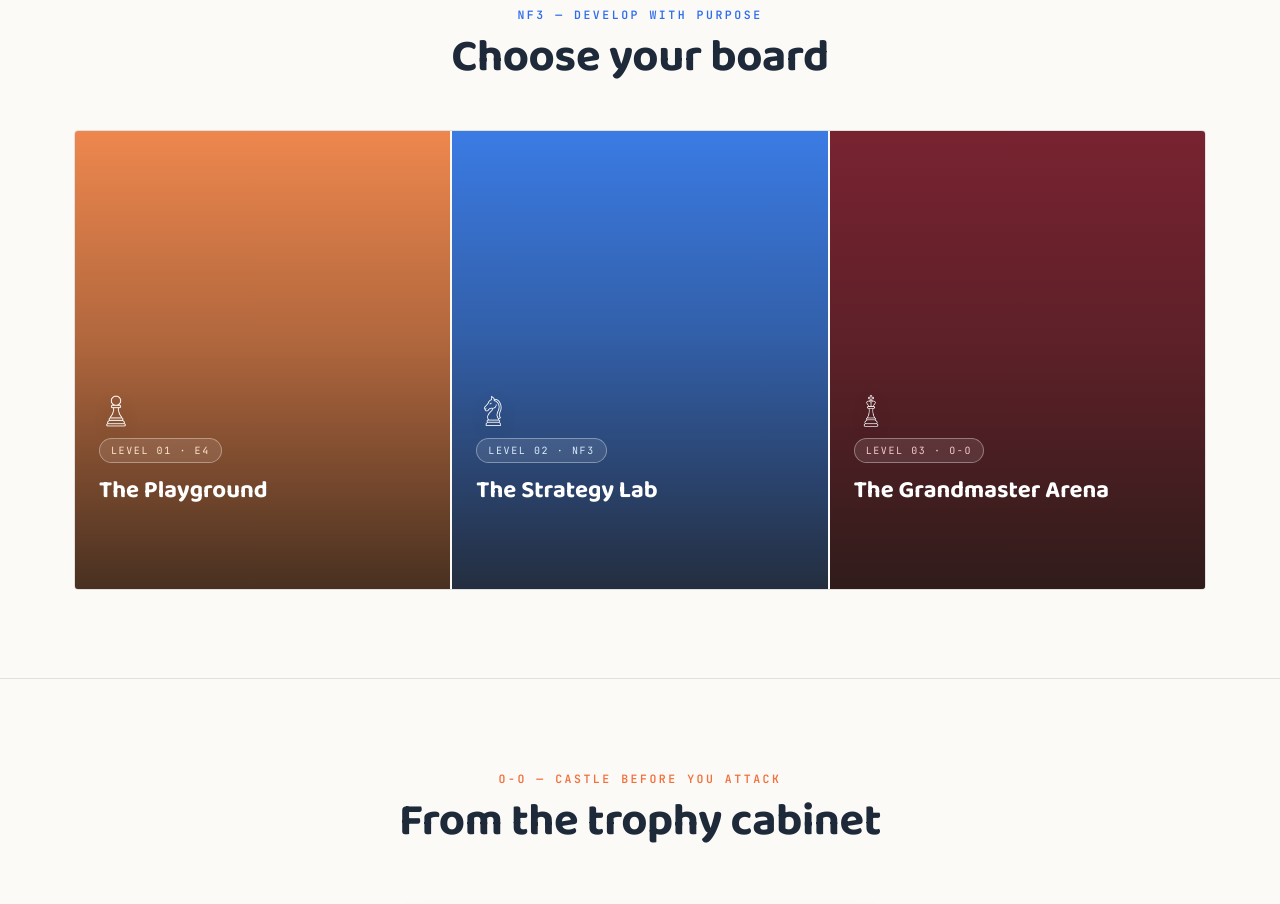
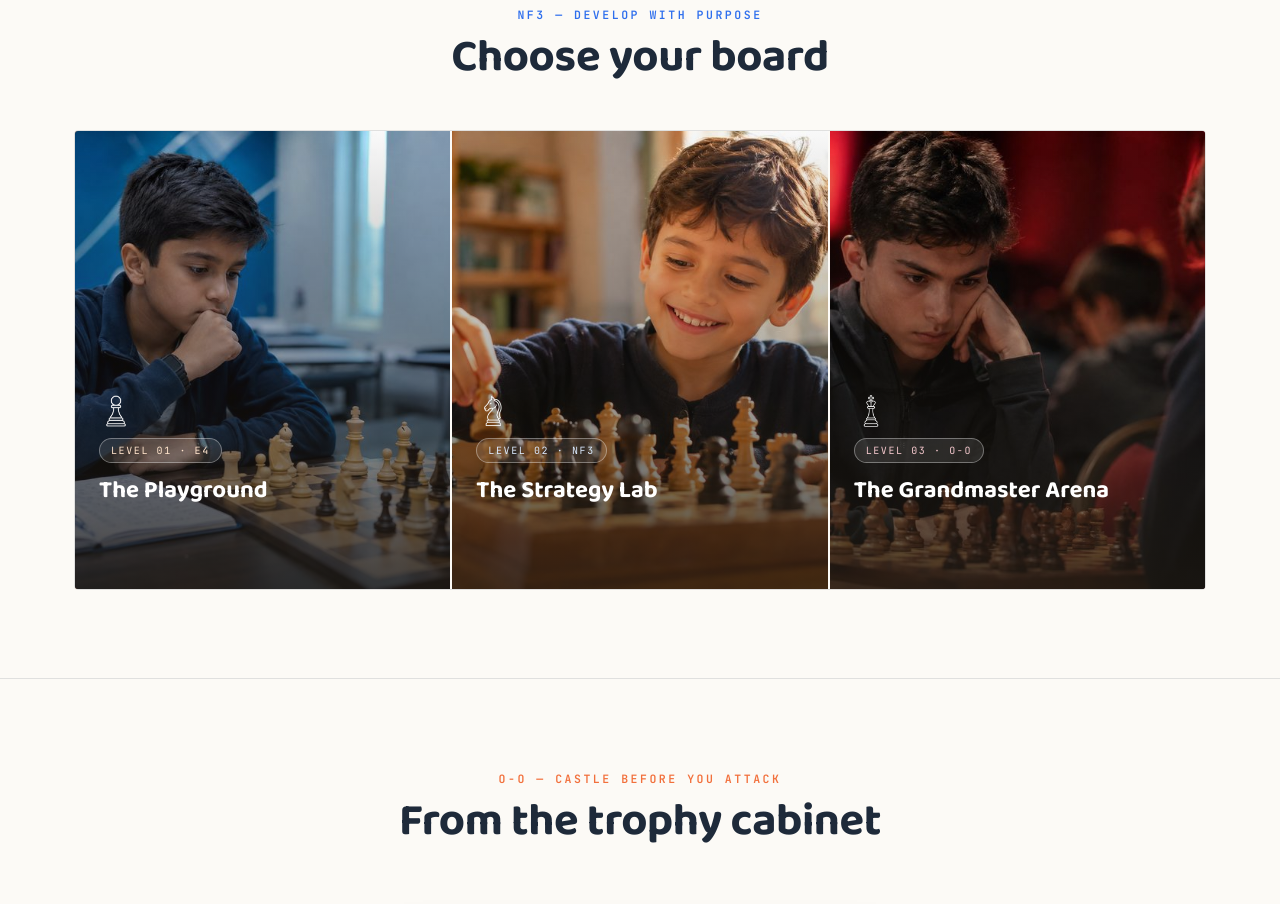
Before and after one commit to AnkitKumarGupta-cloud/chess, a plain HTML site: page index.html in a window 1280 px wide. Shown: the part 1440-2344 px from the top of the page. Drawn offline with Linux system fonts and the light colour scheme; a web font is replaced by a local one.

Commit message:
Replace flat color fills with real photos on 'Choose your board' cards (Playground/Strategy Lab/Grandmaster Arena) - fixes the muddy gradient-over-flat-color look

```diff
--- a/index.html
+++ b/index.html
@@ -270,9 +270,9 @@ section{position:relative;}
   background:linear-gradient(to top, rgba(30,26,21,0.8) 0%, rgba(30,26,21,0.3) 55%, rgba(30,26,21,0.02) 100%);
   transition:background .5s ease;
 }
-.drawer.playground{background-color:#F2894F;}
-.drawer.strategy{background-color:#3B7DE8;}
-.drawer.arena{background-color:#7A2331;}
+.drawer.playground{background-color:#F2894F; background-image:url('images/decor/card-playground.jpg');}
+.drawer.strategy{background-color:#3B7DE8; background-image:url('images/decor/card-strategy.jpg');}
+.drawer.arena{background-color:#7A2331; background-image:url('images/decor/card-arena.jpg');}
 .drawer:hover, .drawer.is-open{flex:2.4;}
 .drawer-content{position:relative; z-index:2; padding:22px 24px; width:100%; color:#fff;}
 .drawer-icon{
```
Also changed, not shown: images/decor/card-arena.jpg (added), images/decor/card-playground.jpg (added), images/decor/card-strategy.jpg (added).
